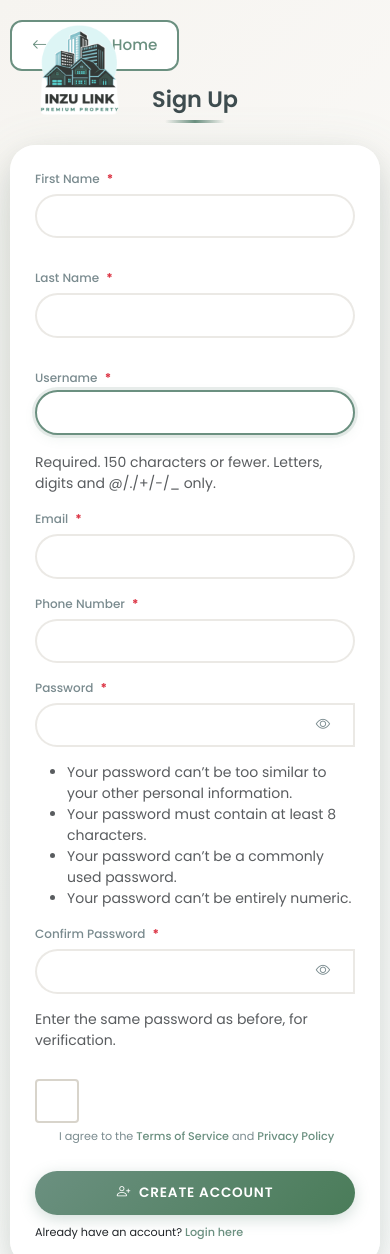
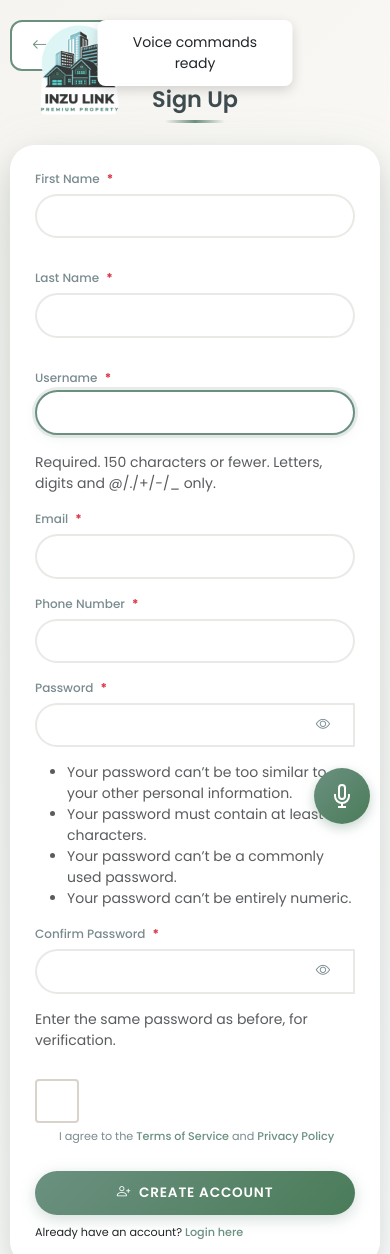
Before and after one commit to hirwacedric123/inzu_link, a Django app: page /auth/register/ in a window 390 px wide. Shown: the top 1254 px of the page. Run offline with Django 5.2, Linux system fonts and the light colour scheme.

Commit message:
Add voice commands to standalone pages (login, register, home)
- Add voice-commands.js script to login.html
- Add voice-commands.js script to register.html
- Add voice-commands.js script to home.html

These pages don't extend base.html, so they need the script included directly.
Now the microphone button will be visible on ALL pages including:
- Login page
- Register page
- Home page
- All pages that extend base.html (dashboard, settings, etc.)

The button creation function already checks for duplicates, so it's safe to include on all pages.

```diff
--- a/authentication/templates/authentication/home.html
+++ b/authentication/templates/authentication/home.html
@@ -1342,5 +1342,8 @@
             });
         });
     </script>
+    {% load static %}
+    <!-- Voice Command System -->
+    <script src="{% static 'js/voice-commands.js' %}"></script>
 </body>
 </html>
--- a/authentication/templates/authentication/login.html
+++ b/authentication/templates/authentication/login.html
@@ -185,6 +185,8 @@
 
     {% load static %}
     <script src="{% static 'js/form-accessibility.js' %}"></script>
+    <!-- Voice Command System -->
+    <script src="{% static 'js/voice-commands.js' %}"></script>
     <script>
       // Password visibility toggle
       document.addEventListener("DOMContentLoaded", function () {
--- a/authentication/templates/authentication/register.html
+++ b/authentication/templates/authentication/register.html
@@ -311,6 +311,8 @@
 
     {% load static %}
     <script src="{% static 'js/form-accessibility.js' %}"></script>
+    <!-- Voice Command System -->
+    <script src="{% static 'js/voice-commands.js' %}"></script>
     <script>
       document.addEventListener("DOMContentLoaded", function () {
         // Add form-control class to all form inputs
```
